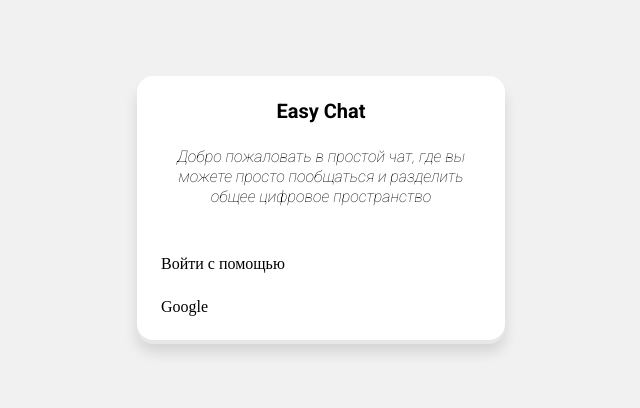
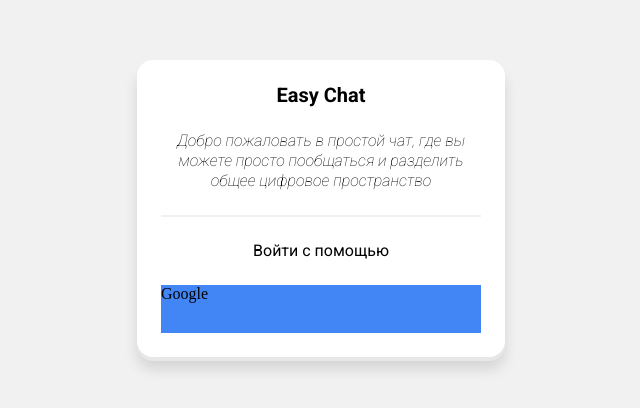
Before and after one commit to hellorustam/easy-chat, a Vue app: page / in a window 1280 px wide. Shown: the part 192-600 px from the top of the page, without its empty margins (319-959 px from the left). Built offline with nearby package versions, Linux system fonts and the light colour scheme.

Commit message:
added class login-divider & login-btn-title

```diff
--- a/src/pages/Login.vue
+++ b/src/pages/Login.vue
@@ -8,9 +8,9 @@
 				Добро пожаловать в простой чат, где вы можете просто пообщаться
 				и разделить общее цифровое пространство
 			</div>
-			<div class="devider"></div>
+			<div class="login-divider"></div>
 			<span class="login-btn-title">Войти с помощью</span>
-			<div class="google-btn">Google</div>
+			<div class="login-google-btn">Google</div>
 		</div>
 	</div>
 </template>
@@ -44,6 +44,7 @@
 	width: 100%;
 	text-align: center;
 }
+
 .login-description {
 	font-family: 'Roboto', sans-serif;
 	font-size: 16px;
@@ -53,4 +54,24 @@
 	width: 100%;
 	text-align: center;
 }
+
+.login-divider {
+	width: 100%;
+	height: 2px;
+	background-color: #f1f1f1;
+}
+
+.login-btn-title {
+	font-family: 'Roboto', sans-serif;
+	font-size: 16px;
+	font-weight: 400;
+	line-height: 20px;
+	text-align: center;
+}
+
+.login-google-btn {
+	width: 100%;
+	height: 48px;
+	background-color: #4285f4;
+}
 </style>
```
